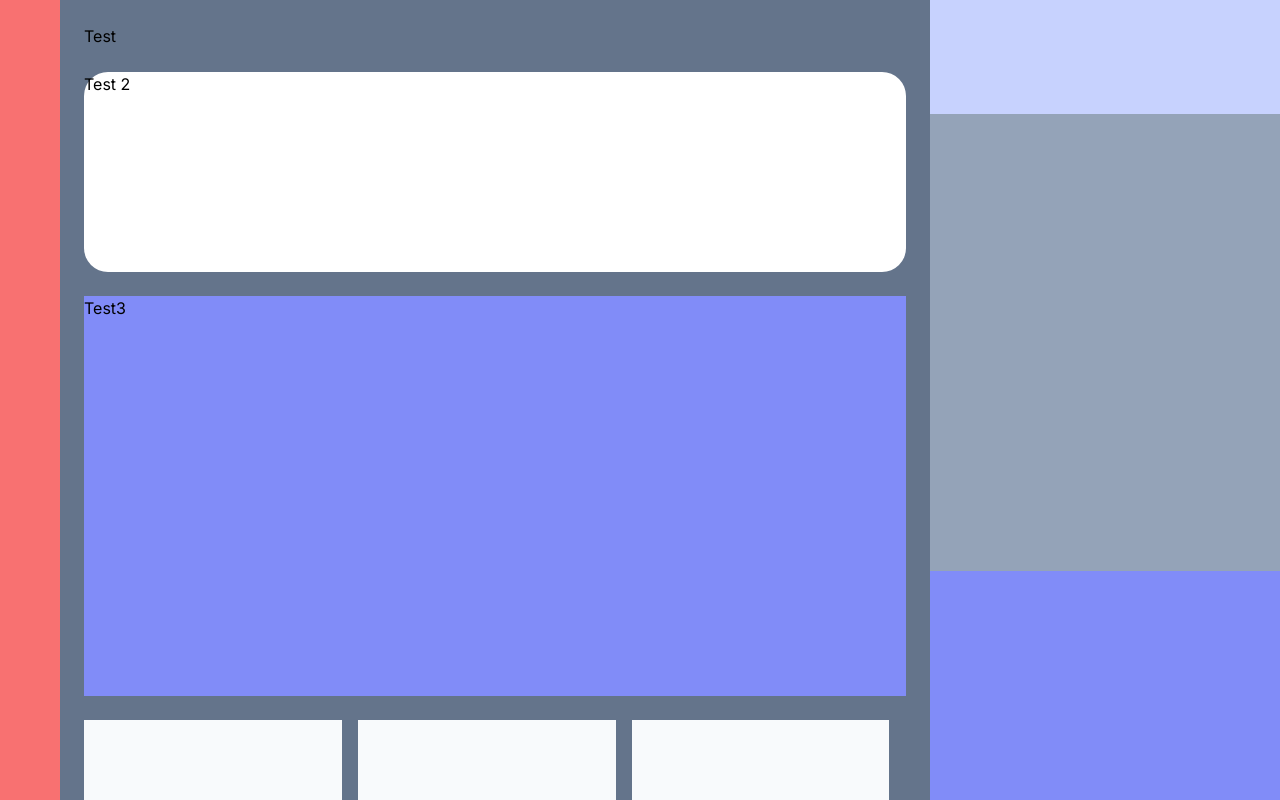
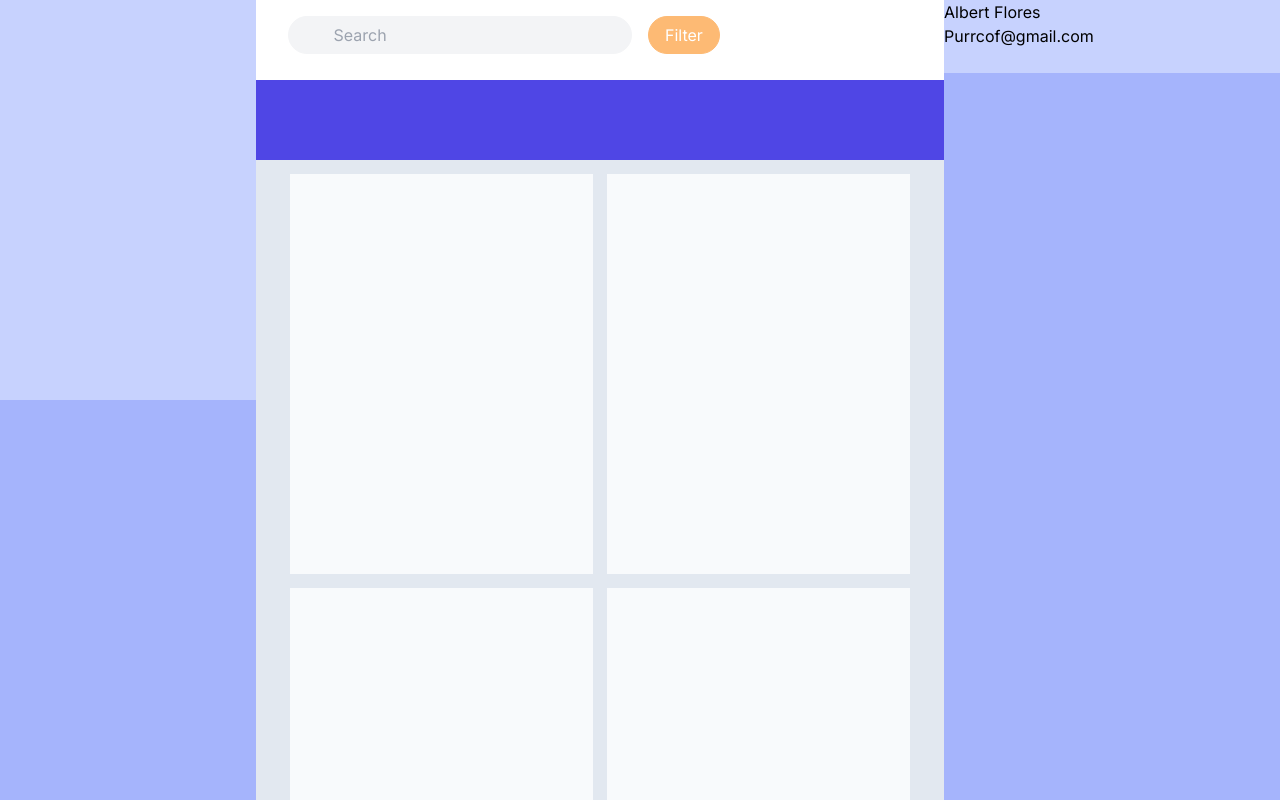
Before and after one commit to RN2541/food-deli, a Next.js app: page / in a window 1280 px wide. Built offline with nearby package versions, Linux system fonts and the light colour scheme.

Commit message:
feat: :bug: Add+

```diff
--- a/src/app/layout.tsx
+++ b/src/app/layout.tsx
@@ -1,32 +1,34 @@
-import type { Metadata } from 'next'
-import { Inter } from 'next/font/google'
-import './globals.css'
+import type { Metadata } from "next";
+import { Inter } from "next/font/google";
+import "./globals.css";
 
-const inter = Inter({ subsets: ['latin'] })
+const inter = Inter({ subsets: ["latin"] });
 
 export const metadata: Metadata = {
-  title: 'Create Next App',
-  description: 'Generated by create next app',
-}
+    title: "Create Next App",
+    description: "Generated by create next app",
+};
 
 export default function RootLayout({
     children,
 }: {
-  children: React.ReactNode
+    children: React.ReactNode;
 }) {
     return (
-    <html lang="en" data-themes='light'>
+        <html lang="en" data-themes="light">
             <body className={inter.className}>
-        <section className='relative h-screen w-[100%] flex'>
-        <div className='static flex-none w-[60px] shrink h-full bg-red-400'></div>
-        <div className='static flex-1 h-full bg-slate-500'>{children}</div>
-
+                <section className="relative h-screen w-[100%] flex">
+                    <div className="w-[20%] h-full bg-white flex flex-col">
+                        <div className="w-full h-[50%] bg-indigo-200"></div>
+                        <div className="w-full h-[50%] bg-indigo-300"></div>
+                    </div>
+                    <div className="static flex-1 h-full bg-slate-200">
+                        {children}
+                    </div>
                 </section>
-
             </body>
         </html>
-  )
+    );
 }
 
-
 ///ถ้าต้องการที่จะจัดคอลัมให้เพิ่ม flex เข้าไป
--- a/src/app/page.tsx
+++ b/src/app/page.tsx
@@ -1,30 +1,36 @@
+import { CiSearch } from "react-icons/ci";
 export default function Home() {
     return (
         <main className="h-screen w-full flex overflow-scroll">
-            <div className="w-full h-full  pt-6 px-6 space-y-6">
-                <div className="w-full h-auto space-x-4"> Test</div>
-                <div className="w-full h-[200px]  bg-white rounded-3xl">
-                    {" "}
-                    Test 2
+            <div className="w-full h-full">
+                {/* SEACH / Filter */}
+                <div className="w-full h-[10%] bg-white ">
+                    <input
+                        type="text"
+                        placeholder=" Search"
+                        className="w-[50%] px-4 py-1.5 rounded-3xl border border-gray-100 focus:outline-none focus:border-gray-100 bg-gray-100 pl-10 mt-4 ml-8" // เพิ่ม mt-4 เพื่อให้เว้นระยะห่างด้านบน 4 หน่วย
+                    />
+                    <button className="bg-orange-300 text-white py-1.5 px-4 rounded-3xl border border-orange-300 ml-4">
+                        Filter
+                    </button>
                 </div>
-                <div className="w-full h-[400px] bg-indigo-400">Test3</div>
-                <div className="w-full h-auto flex flex-wrap gap-4">
-                    <div className="h-[200px] w-[calc(33.33%-16px)] bg-slate-50"></div>
-                    <div className="h-[200px] w-[calc(33.33%-16px)] bg-slate-50"></div>
-                    <div className="h-[200px] w-[calc(33.33%-16px)] bg-slate-50"></div>
-                    <div className="h-[200px] w-[calc(33.33%-16px)] bg-slate-50"></div>
-                    <div className="h-[200px] w-[calc(33.33%-16px)] bg-slate-50"></div>
-                    <div className="h-[200px] w-[calc(33.33%-16px)] bg-slate-50"></div>
-                    <div className="h-[200px] w-[calc(33.33%-16px)] bg-slate-50"></div>
-                    <div className="h-[200px] w-[calc(33.33%-16px)] bg-slate-50"></div>
-                    <div className="h-[200px] w-[calc(33.33%-16px)] bg-slate-50"></div>
-                    <div className="h-[200px] w-[calc(33.33%-16px)] bg-slate-50"></div>
+                {/* จบ SEACH / Filter */}
+                <div className="w-full h-[10%] bg-indigo-600"></div>
+                <div className="w-full h-auto flex flex-wrap">
+                    <div className="flex-grow h-[400px] w-[33.33%] bg-slate-50 mt-[2%] mb-[1%] ml-[5%] mr-[1%]"></div>
+                    <div className="flex-grow h-[400px] w-[33.33%] bg-slate-50 mt-[2%] mb-[1%] ml-[1%] mr-[5%]"></div>
+                    <div className="flex-grow h-[400px] w-[33.33%] bg-slate-50 mt-[1%] mb-[5%] ml-[5%] mr-[1%]"></div>
+                    <div className="flex-grow h-[400px] w-[33.33%] bg-slate-50 mt-[1%] mb-[5%] ml-[1%] mr-[5%]"></div>
                 </div>
             </div>
             <div className="w-[500px] h-full bg-white flex flex-col">
-                <div className="w-full h-[200px] bg-indigo-200"></div>
-                <div className="w-full h-full bg-slate-400"></div>
-                <div className="w-full h-[400px] bg-indigo-400"></div>
+                {/* CUSTOMER INFO */}
+                <div className="w-full h-[10%] bg-indigo-200">
+                    <p>Albert Flores</p>
+                    <p>Purrcof@gmail.com</p>
+                </div>
+                {/* จบ CUSTOMER INFO */}
+                <div className="w-full h-full bg-indigo-300"></div>
             </div>
         </main>
     );
```
Lines whose indentation alone changed are shown as unchanged.
